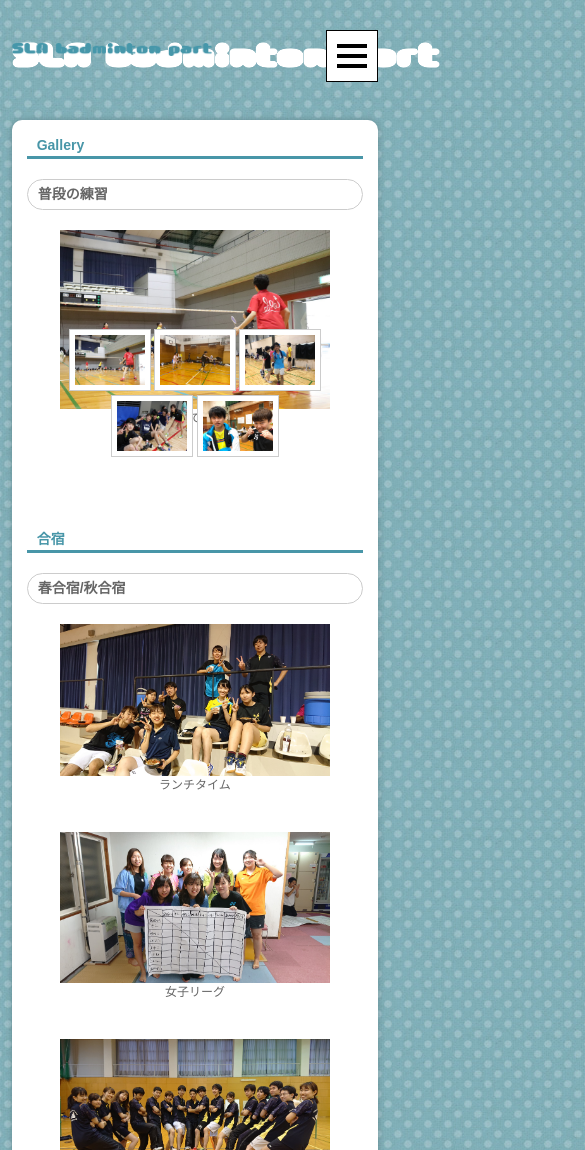
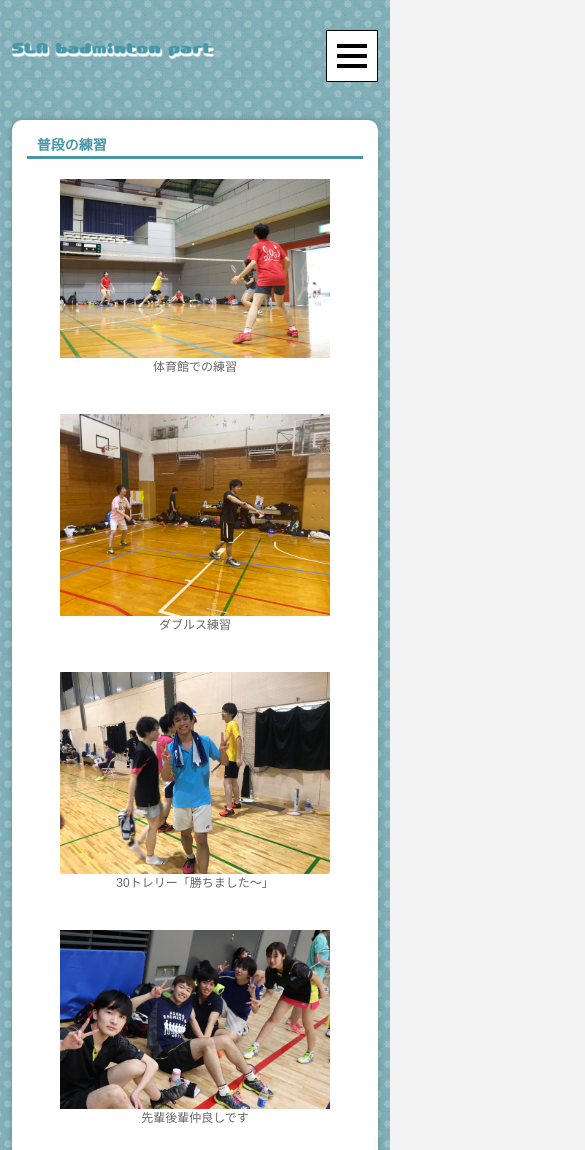
Before and after one commit to yuri-flower/SLAbadminton, a plain HTML site: page gallery.html in a window 390 px wide. Shown: the top 1150 px of the page, 585 px wide, since content can reach past the window. Drawn offline with Linux system fonts and the light colour scheme.

Commit message:
changed スマホ版

```diff
--- a/css/style.css
+++ b/css/style.css
@@ -513,6 +513,9 @@ header .inner {
 header #logo {
 	width: 300px;	/*画像の幅*/
 }
+header #logo2 {
+	width: 302px;	/*画像の幅*/
+}
 
 /*メインメニュー
 ---------------------------------------------------------------------------*/
@@ -758,5 +761,8 @@ header .inner {
 header #logo {
 	width: 200px;	/*画像の幅*/
 }
+header #logo2 {
+	width: 202px;	/*画像の幅*/
+}
 
 }
--- a/gallery.html
+++ b/gallery.html
@@ -6,8 +6,8 @@
 <title>スポーツ愛好会 バドミントンパート</title>
 <link rel="icon" href="favicon.ino">
 <meta name="viewport" content="width=device-width, initial-scale=1">
-<meta name="description" content="ここにサイト説明を入れます">
-<meta name="keywords" content="キーワード１,キーワード２,キーワード３,キーワード４,キーワード５">
+<meta name="description" content="東京大学スポーツ愛好会バドミントンパート、通称スポ愛バドパは学内最大のバドミントンサークルです。">
+<meta name="keywords" content="東京大学,東大,バドミントンサークル,バドミントン,サークル,学内サークル">
 <link rel="stylesheet" href="css/style.css">
 <script src="js/openclose.js"></script>
 <script src="js/fixmenu_pagetop.js"></script>
@@ -57,15 +57,9 @@
 <section>
 
 
-<h2>Gallery</h2>
-<a id="usual">
+<!-- <h2>Gallery</h2> -->
+<!-- <a id="usual">
 <h3>普段の練習</h3>
-
-<figure id="item-image">
-<img src="images/S__24133635.jpg" alt="体育館での練習" id="item_image1">
-<img src="images/S__24133635.jp" alt="体育館での練習" id="item_image2">
-<p id="imgcaption">体育館での練習</p>
-</figure>
 
 <div id="thumbnail-box">
 <img src="images/S__24133635.jpg" alt="体育館での練習" class="thumbnail">
@@ -73,7 +67,28 @@
 <img src="images/20200314_200314_0005.jpg" alt="30トレリー「勝ちました〜」" class="thumbnail">
 <img src="images/20200314_200314_0016.jpg" alt="先輩後輩仲良しです" class="thumbnail">
 <img src="images/S__24117589.jpg" alt="わー" class="thumbnail">
-</div>
+</div> -->
+
+<h2>普段の練習</h2>
+<figure id="item-image">
+<img src="images/S__24133635.jpg" class="item_image1">
+<p id="imgcaption">体育館での練習</p>
+<br>
+<img src="images/S__24133637.jpg" id="item_image1">
+<p id="imgcaption">ダブルス練習</p>
+<br>
+<img src="images/20200314_200314_0005.jpg" alt="30集合写真" class="item_image1">
+<p id="imgcaption">30トレリー「勝ちました〜」</p>
+<br>
+<img src="images/20200314_200314_0016.jpg" alt="30集合写真" class="item_image1">
+<p id="imgcaption">先輩後輩仲良しです</p>
+<br>
+<img src="images/S__24117589.jpg" alt="30集合写真" class="item_image1">
+<p id="imgcaption">わー</p>
+<br>
+<br>
+<br>
+</figure>
 
 <a id="spring">
 <h2>合宿</h2>
@@ -87,6 +102,8 @@
 <br>
 <img src="images/20200314_200314_0012.jpg" alt="30集合写真" class="item_image1">
 <p id="imgcaption">30集合写真</p>
+<br>
+<br>
 <br>
 </figure>
 
@@ -102,6 +119,8 @@
 <img src="images/20200314_200314_0006.jpg" id="item_image1">
 <p id="imgcaption">海！！</p>
 <br>
+<br>
+<br>
 </figure>
 
 <a id="ski">
@@ -115,6 +134,8 @@
 <br>
 <img src="images/S__24117592.jpg" class="item_image1">
 <p id="imgcaption">雪</p>
+<br>
+<br>
 <br>
 </figure>
 
@@ -130,6 +151,8 @@
 <img src="images/S__24117583.jpg" class="item_image1">
 <p id="imgcaption">ビンゴ景品ゲット！</p>
 <br>
+<br>
+<br>
 </figure>
 
 <a id="offshot">
@@ -141,9 +164,9 @@
 <img src="images/S__24117590.jpg" class="item_image1">
 <p id="imgcaption">ペイペイ</p>
 <br>
-<img src="images/S__24125454.jpg" class="item_image1">
+<!-- <img src="images/S__24125454.jpg" class="item_image1">
 <p id="imgcaption">組体操？</p>
-<br>
+<br> -->
 </figure>
 
 </section>
```
Also changed, not shown: about.html (+2 -2 lines), confirm.html (+2 -2 lines), contact.html (+2 -2 lines), finish.html (+2 -2 lines), gallery2.html (+2 -2 lines), index.html (+2 -1 lines).
